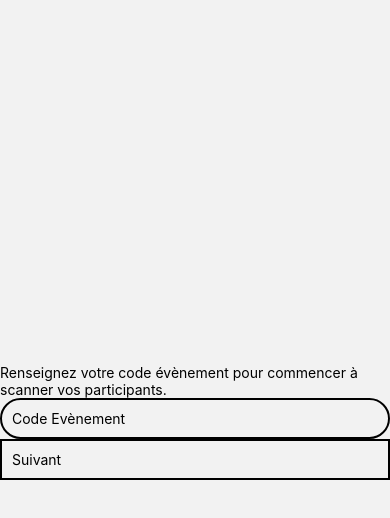
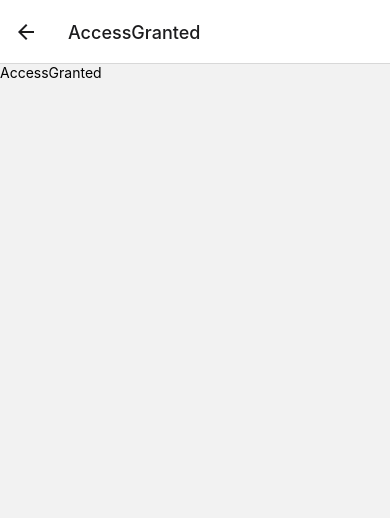
Before and after one commit to AvellaJB/All-in-QR_Native, a React Native app: screen /AccessGranted in a window 390 px wide. Shown: the top 518 px of the page. Built offline with nearby package versions, Linux system fonts and the light colour scheme; no server answers.

Commit message:
Basic entrance scanner works

```diff
--- a/App.js
+++ b/App.js
@@ -6,11 +6,15 @@ import Home from "./pages/Home";
 import ActivitieScanner from "./pages/ActivitieScanner";
 import EntranceScanner from "./pages/EntranceScanner";
 import ScannerChoice from "./pages/ScannerChoice";
+import AccessDenied from "./pages/AccessDenied";
+import AccessGranted from "./pages/AccessGranted";
+import EventProvider from "./EventProvider";
 
 const Stack = createStackNavigator();
 
 export default function App() {
   return (
+    <EventProvider>
       <NavigationContainer>
         <Stack.Navigator style={styles.container}>
           <Stack.Screen
@@ -21,8 +25,11 @@ export default function App() {
           <Stack.Screen name="ScannerChoice" component={ScannerChoice} />
           <Stack.Screen name="ActivitiesScanner" component={ActivitieScanner} />
           <Stack.Screen name="EntranceScanner" component={EntranceScanner} />
+          <Stack.Screen name="AccessGranted" component={AccessGranted} />
+          <Stack.Screen name="AccessDenied" component={AccessDenied} />
         </Stack.Navigator>
       </NavigationContainer>
+    </EventProvider>
   );
 }
 
--- /dev/null
+++ b/EventProvider.js
@@ -0,0 +1,20 @@
+import { createContext, useState } from "react";
+import axios from "axios";
+
+import env from "./env";
+
+const baseURL = env.API_URL;
+
+const base = axios.create({ baseURL });
+
+export const EventContext = createContext();
+
+export default function EventProvider({ children }) {
+  const [event, setEvent] = useState({});
+
+  const value = { event, setEvent };
+
+  return (
+    <EventContext.Provider value={value}>{children}</EventContext.Provider>
+  );
+}
--- a/api/servicesAPI.js
+++ b/api/servicesAPI.js
@@ -13,6 +13,10 @@ const servicesAPI = {
       .then((res) => res.data)
       .catch((err) => console.log("errorServicesAPI", err));
   },
+
+  getOneEvent(id) {
+    return base.get("/events/" + id).then((res) => res.data);
+  },
 };
 
 export default servicesAPI;
--- a/package.json
+++ b/package.json
@@ -17,6 +17,7 @@
     "expo-status-bar": "~1.3.0",
     "react": "17.0.2",
     "react-dom": "17.0.2",
+    "react-hook-form": "^7.31.1",
     "react-native": "0.68.2",
     "react-native-dotenv": "^3.3.1",
     "react-native-gesture-handler": "~2.2.1",
--- /dev/null
+++ b/pages/AccessDenied.js
@@ -0,0 +1,10 @@
+import { View, Text } from "react-native";
+import React from "react";
+
+export default function AccessDenied() {
+  return (
+    <View>
+      <Text>AccessDenied</Text>
+    </View>
+  );
+}
--- a/pages/ScannerResult.js
+++ b/pages/AccessGranted.js
@@ -1,10 +1,10 @@
 import { View, Text } from "react-native";
 import React from "react";
 
-export default function ScannerResult() {
+export default function AccessGranted() {
   return (
     <View>
-      <Text>ScannerResult</Text>
+      <Text>AccessGranted</Text>
     </View>
   );
 }
--- a/pages/EntranceScanner.js
+++ b/pages/EntranceScanner.js
@@ -2,8 +2,12 @@ import { View, Text, Button, StyleSheet } from "react-native";
 import React, { useState, useEffect } from "react";
 import { BarCodeScanner } from "expo-barcode-scanner";
 import servicesAPI from "../api/servicesAPI";
+import { useContext } from "react";
+import { EventContext } from "../EventProvider";
 
-export default function Scanner() {
+export default function Scanner({ navigation }) {
+  const { event } = useContext(EventContext);
+
   const [hasPermission, setHasPermission] = useState(null);
   const [scanned, setScanned] = useState(false);
 
@@ -16,7 +20,13 @@ export default function Scanner() {
 
   const handleBarCodeScanned = ({ type, data }) => {
     let result = data.slice(1, -1);
-    servicesAPI.checkEntrance(result).then((res) => console.log(res));
+    servicesAPI.checkEntrance(result).then((res) => {
+      if (res.event._id === event._id) {
+        navigation.navigate("AccessGranted");
+      } else {
+        navigation.navigate("AccessDenied");
+      }
+    });
     setScanned(true);
   };
 
--- a/pages/Home.js
+++ b/pages/Home.js
@@ -7,42 +7,79 @@ import {
   Image,
 } from "react-native";
 import React from "react";
+import servicesAPI from "../api/servicesAPI";
+import { useForm, Controller } from "react-hook-form";
+import { useContext } from "react";
+import { EventContext } from "../EventProvider";
 
 export default function Home({ navigation }) {
+  const { setEvent } = useContext(EventContext);
+
+  const {
+    control,
+    handleSubmit,
+    formState: { errors },
+  } = useForm({
+    defaultValues: {
+      eventID: "",
+    },
+  });
+  const onSubmit = (data) => {
+    servicesAPI.getOneEvent(data.eventID).then((res) => {
+      setEvent(res);
+      navigation.navigate("ScannerChoice");
+    });
+  };
+
   return (
-    <View style={styles.container}>
-      <View style={styles.secondary}>
-        <Text></Text>
-        <Text>
-          Renseignez votre code évènement pour commencer à scanner vos
-          participants.
-        </Text>
-        <TextInput style={styles.inputText} placeholder="Code Evènement" />
-        <TouchableOpacity
-          style={styles.button}
-          onPress={() => navigation.navigate("ScannerChoice")}
-        >
-          <Text>Suivant</Text>
-        </TouchableOpacity>
-      </View>
+    <View style={styles.formcontainer}>
+      {errors.firstName && <Text>This is required.</Text>}
+
+      <Controller
+        control={control}
+        rules={{
+          maxLength: 100,
+        }}
+        render={({ field: { onChange, onBlur, value } }) => (
+          <TextInput
+            style={styles.inputText}
+            onBlur={onBlur}
+            onChangeText={onChange}
+            value={value}
+            placeholder="Code évènement."
+          />
+        )}
+        name="eventID"
+      />
+
+      <TouchableOpacity onPress={handleSubmit(onSubmit)} style={styles.button}>
+        <Text>Se connecter</Text>
+      </TouchableOpacity>
     </View>
   );
 }
 
 const styles = StyleSheet.create({
-  container: {
+  formcontainer: {
     flex: 1,
     alignItems: "center",
     justifyContent: "center",
   },
+
   inputText: {
     borderWidth: 2,
+    width: "90%",
     padding: 10,
-    borderRadius: 30,
+    borderRadius: 20,
+    margin: 5,
   },
 
   button: {
+    backgroundColor: "#fff",
+    color: "black",
+    borderWidth: 2,
     padding: 10,
-    borderWidth: 2,
+    margin: 10,
+    borderRadius: 20,
   },
 });
```
Also changed, not shown: 1 other file (tests, documents, lock files or other folders). Lines whose indentation alone changed are shown as unchanged.
